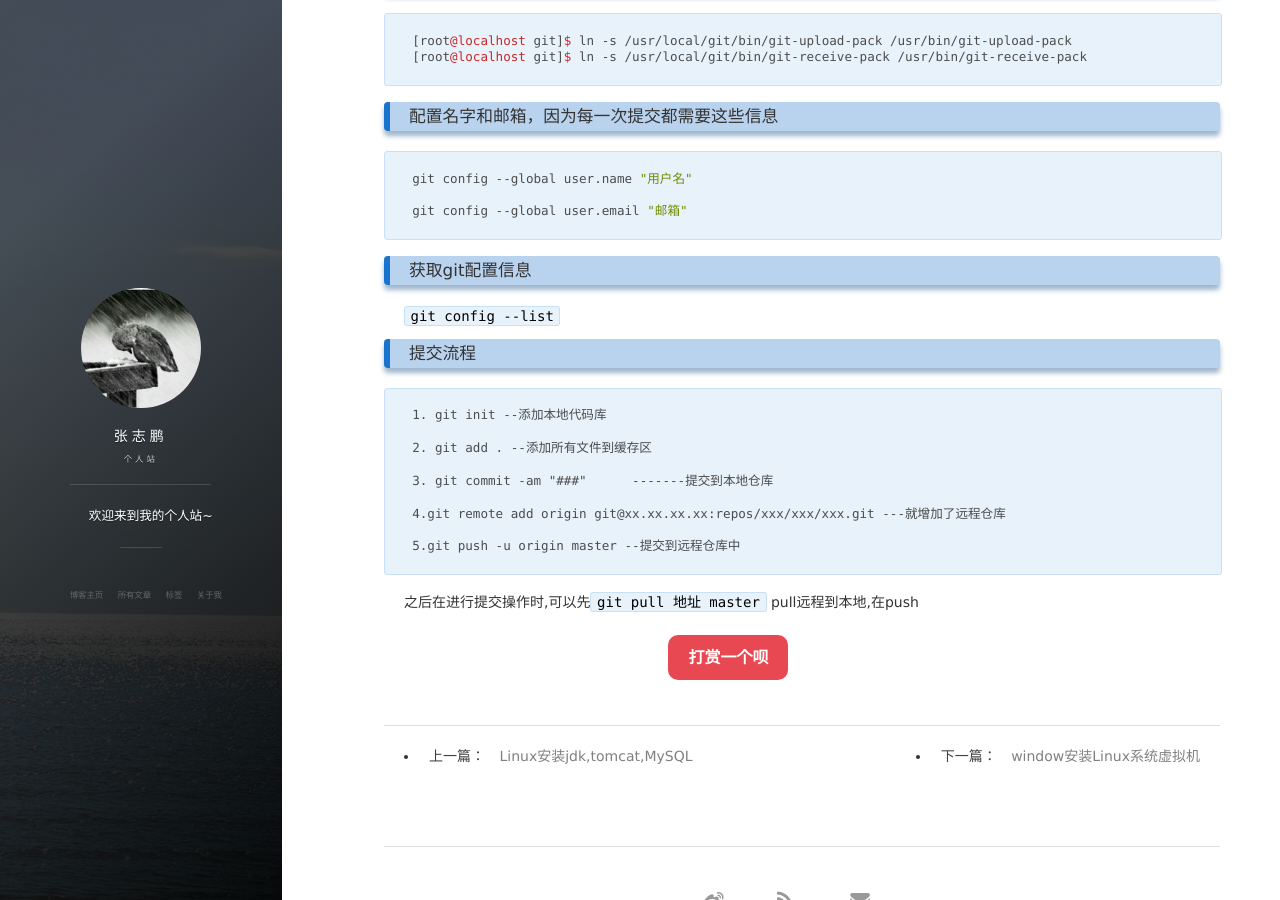
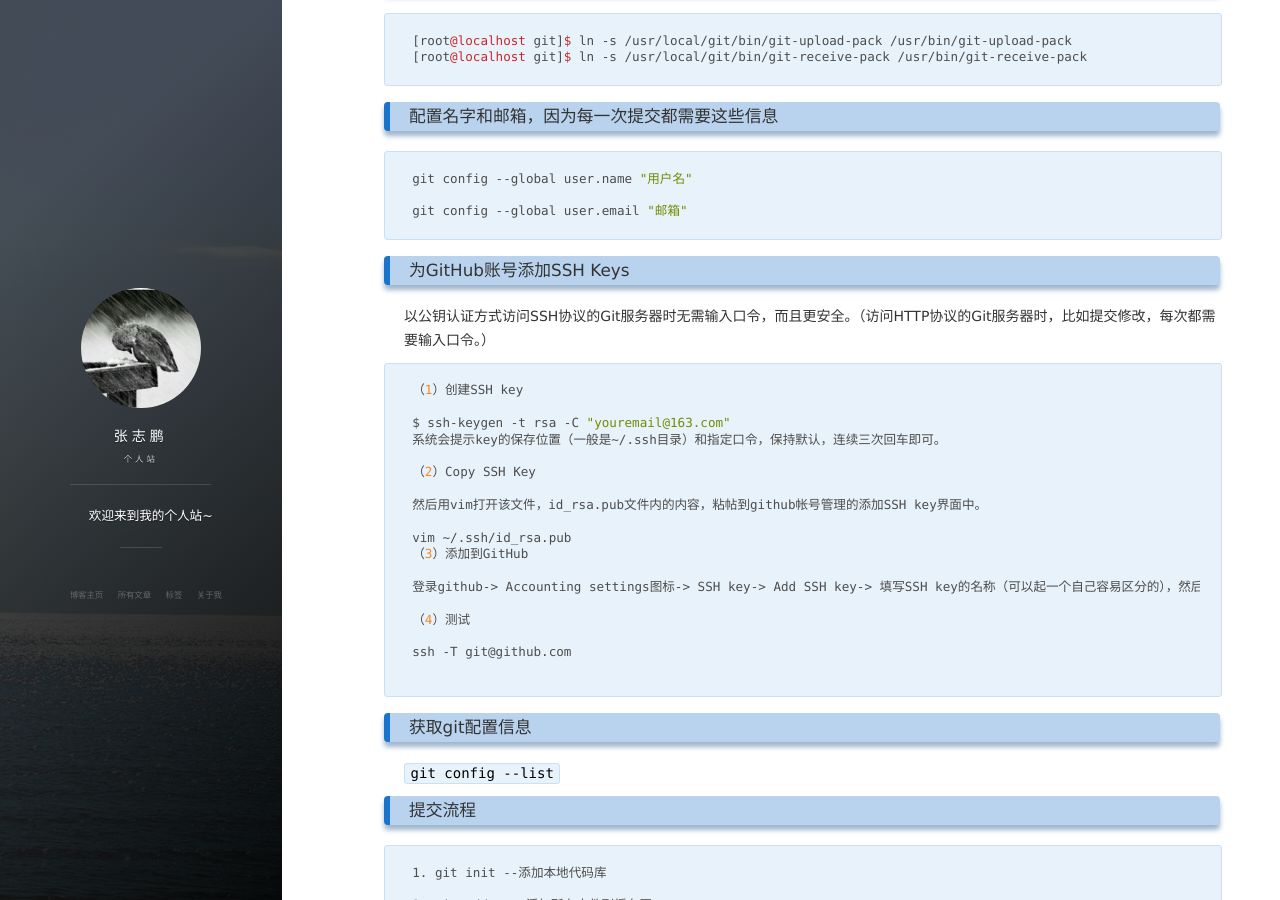
Before and after one commit to zhangzhipengde/zhangzhipengde.github.io, a Jekyll site: the page built from _posts/2015-10-03-Linux搭建Git环境.md, in a window 1280 px wide and 900 px high, scrolled down 1061 px. Built offline with Jekyll 4.4.1, drawn with Linux system fonts in a browser that asks for light colours; nearby versions of some CDN libraries; comment, search, counter and statistics services are not loaded.

Commit message:
Create 2015-10-03-Linux搭建Git环境.md

````diff
--- a/_posts/2015-10-03-Linux搭建Git环境.md
+++ b/_posts/2015-10-03-Linux搭建Git环境.md
@@ -72,6 +72,30 @@ git config --global user.name "用户名"
 git config --global user.email "邮箱"
 ```
 
+### 为GitHub账号添加SSH Keys
+
+以公钥认证方式访问SSH协议的Git服务器时无需输入口令，而且更安全。（访问HTTP协议的Git服务器时，比如提交修改，每次都需要输入口令。）
+```
+（1）创建SSH key
+
+$ ssh-keygen -t rsa -C "youremail@163.com"
+系统会提示key的保存位置（一般是~/.ssh目录）和指定口令，保持默认，连续三次回车即可。
+
+（2）Copy SSH Key
+
+然后用vim打开该文件，id_rsa.pub文件内的内容，粘帖到github帐号管理的添加SSH key界面中。
+
+vim ~/.ssh/id_rsa.pub
+（3）添加到GitHub
+
+登录github-> Accounting settings图标-> SSH key-> Add SSH key-> 填写SSH key的名称（可以起一个自己容易区分的），然后将拷贝的~/.ssh/id_rsa.pub文件内容粘帖-> add key”按钮添加。
+
+（4）测试
+
+ssh -T git@github.com
+
+```
+
 ### 获取git配置信息
 
 `git config --list`
````
